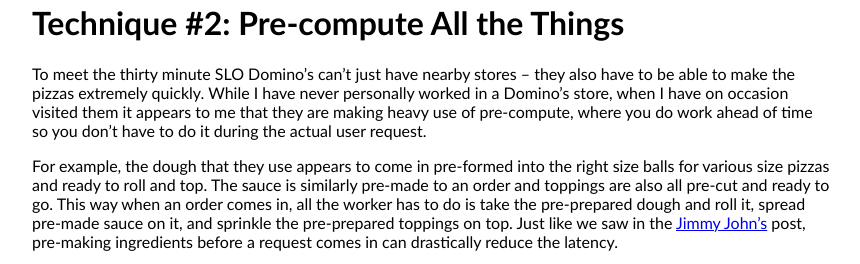
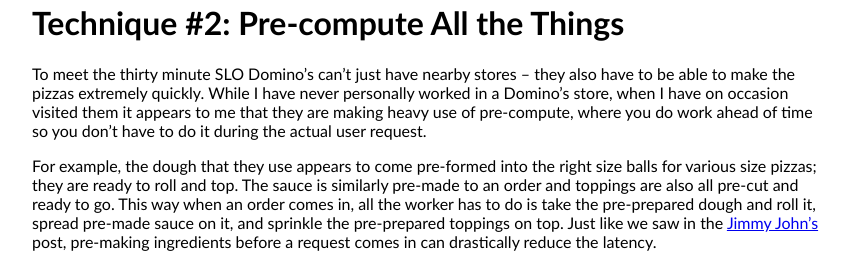
Before and after one commit to jolynch/jolynch.github.io, a plain HTML site: page posts/dominos_is_a_good_cdn/index.html in a window 1280 px wide. Shown: the part 1716-1980 px from the top of the page, without its empty margins (208-1068 px from the left). Drawn offline with Linux system fonts and the light colour scheme.

Commit message:
Fixup dominos typo

```diff
--- a/posts/dominos_is_a_good_cdn/index.html
+++ b/posts/dominos_is_a_good_cdn/index.html
@@ -112,8 +112,8 @@ them it appears to me that they are making heavy use of pre-compute, where
 you do work ahead of time so you don&rsquo;t have to do it during the actual user
 request.</p>
 
-<p>For example, the dough that they use appears to come in pre-formed into the
-right size balls for various size pizzas and ready to roll and top. The sauce
+<p>For example, the dough that they use appears to come pre-formed into the right
+size balls for various size pizzas; they are ready to roll and top. The sauce
 is similarly pre-made to an order and toppings are also all pre-cut and ready
 to go. This way when an order comes in, all the worker has to do is take the
 pre-prepared dough and roll it, spread pre-made sauce on it, and sprinkle the
```
